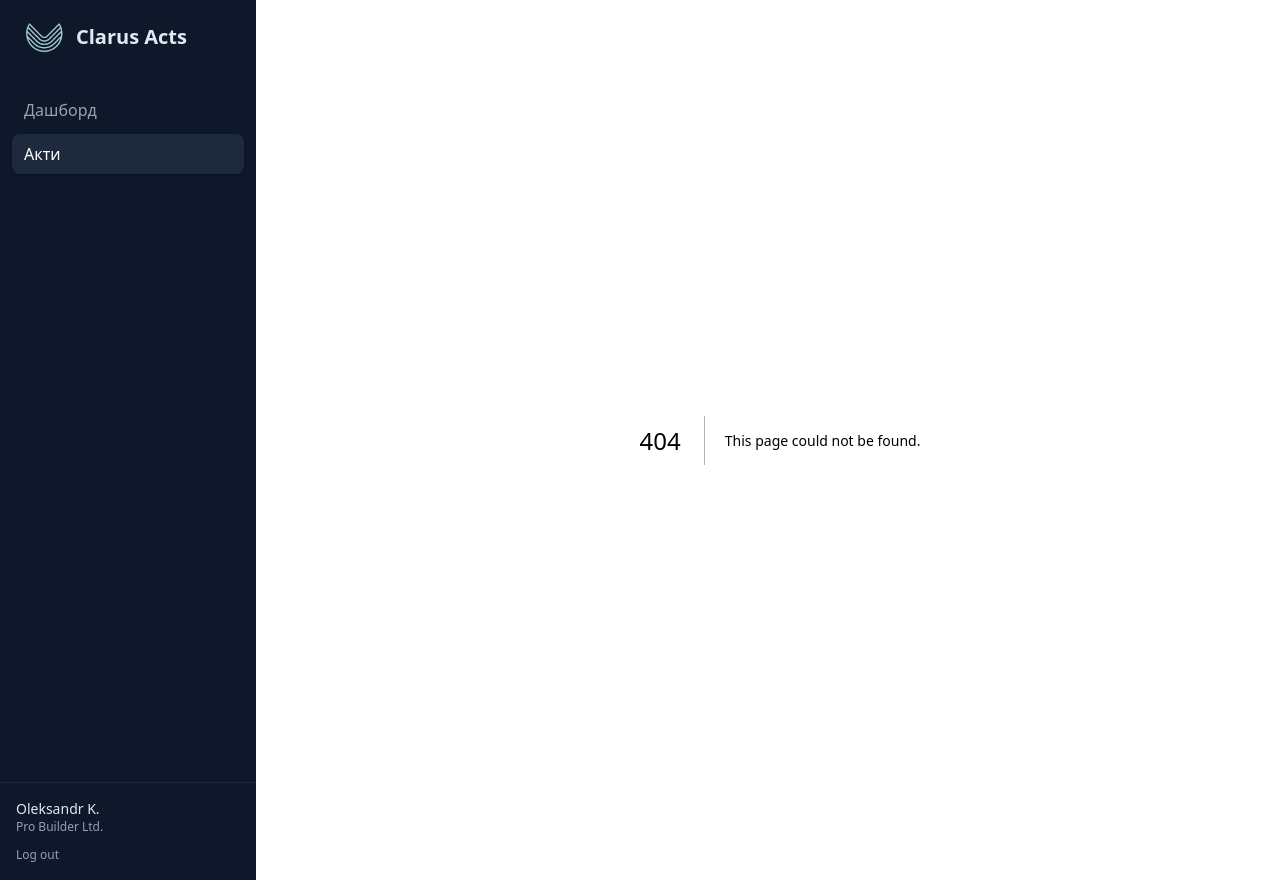
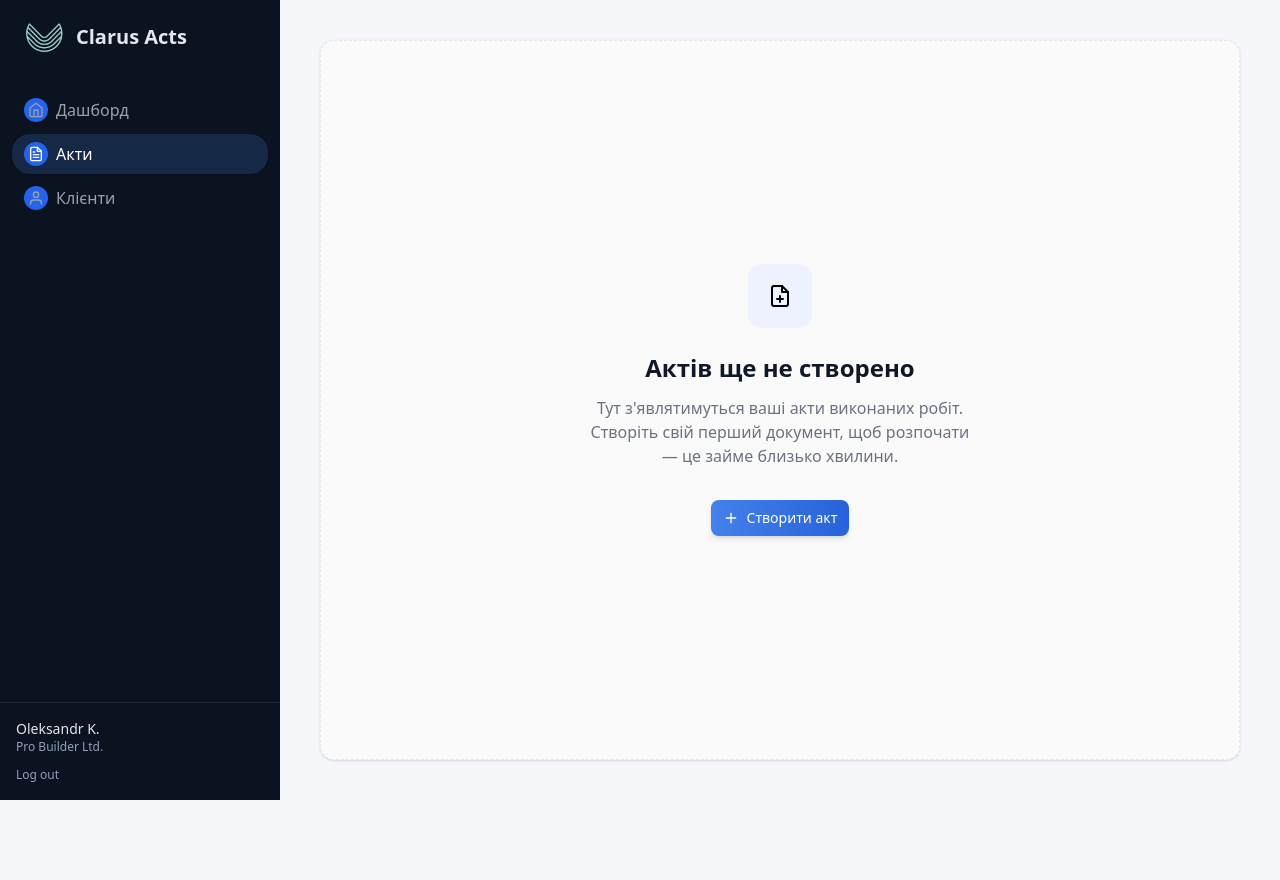
Before and after one commit to OpenAidUA/clarusacts, a Next.js app: page /acts in a window 1280 px wide. Before the commit this address had no page. After the commit the page ends 800 px from the top, so only its background shows below. Built offline with nearby package versions, Linux system fonts and the light colour scheme.

Commit message:
added pages and placeholder

```diff
--- a/package.json
+++ b/package.json
@@ -10,13 +10,16 @@
     "prod": "next build && next start"
   },
   "dependencies": {
+    "@radix-ui/react-slot": "^1.2.4",
     "class-variance-authority": "^0.7.1",
     "clsx": "^2.1.1",
+    "feather-icons": "^4.29.2",
     "lucide-react": "^0.562.0",
     "next": "16.1.1",
     "next-pwa": "^5.6.0",
     "react": "19.2.3",
     "react-dom": "19.2.3",
+    "react-feather": "^2.0.10",
     "tailwind-merge": "^3.4.0"
   },
   "devDependencies": {
--- /dev/null
+++ b/src/app/acts/page.tsx
@@ -0,0 +1,36 @@
+import { Button } from '@/components/ui/button';
+
+import { FilePlus, Plus } from 'react-feather';
+
+import EmptyPagePlaceholder from '@/shared/components/EmptyPage';
+
+export default function Acts() {
+  const acts: string[] = [];
+
+  return (
+    <>
+      {acts.length === 0 ? (
+        <EmptyPagePlaceholder
+          icon={<FilePlus size={24} color="black" />}
+          title="Актів ще не створено"
+          descr="Тут з'являтимуться ваші акти виконаних робіт. Створіть свій перший документ, щоб розпочати — це займе близько хвилини."
+        >
+          <Button
+            className="bg-linear-to-r from-[#4481eb] to-[#2762d9] hover:from-[#3b74e0] hover:to-[#1e53c9] text-white shadow-md transition-color duration-700 active:scale-95"
+            aria-label="Submit"
+          >
+            <Plus />
+            Створити акт
+          </Button>
+        </EmptyPagePlaceholder>
+      ) : (
+        // ...рендер списка клиентов
+        <ul>
+          {acts.map((c) => (
+            <li key={c}>{c}</li>
+          ))}
+        </ul>
+      )}
+    </>
+  );
+}
--- /dev/null
+++ b/src/app/clients/page.tsx
@@ -0,0 +1,36 @@
+import { Button } from '@/components/ui/button';
+
+import { Users, Plus } from 'react-feather';
+
+import EmptyPagePlaceholder from '@/shared/components/EmptyPage';
+
+export default function Clients() {
+  const clients: string[] = [];
+
+  return (
+    <>
+      {clients.length === 0 ? (
+        <EmptyPagePlaceholder
+          icon={<Users size={24} color="black" />}
+          title="Клієнтів ще не додано"
+          descr="Додайте своїх клієнтів сюди, щоб пришвидшити створення документів. Після додавання їхні юридичні реквізити будуть автоматично підставлятися в нові акти."
+        >
+          <Button
+            className="bg-linear-to-r from-[#4481eb] to-[#2762d9] hover:from-[#3b74e0] hover:to-[#1e53c9] text-white shadow-md transition-color duration-700 active:scale-95"
+            aria-label="Submit"
+          >
+            <Plus />
+            Додати клієнта
+          </Button>
+        </EmptyPagePlaceholder>
+      ) : (
+        // ...рендер списка клиентов
+        <ul>
+          {clients.map((c) => (
+            <li key={c}>{c}</li>
+          ))}
+        </ul>
+      )}
+    </>
+  );
+}
--- a/src/app/globals.css
+++ b/src/app/globals.css
@@ -1,5 +1,5 @@
-@import "tailwindcss";
-@import "tw-animate-css";
+@import 'tailwindcss';
+@import 'tw-animate-css';
 
 @custom-variant dark (&:is(.dark *));
 
@@ -48,7 +48,7 @@
 
 :root {
   --radius: 0.625rem;
-  --background: oklch(1 0 0);
+  --background: oklch(0.9758 0.0057 264.53);
   --foreground: oklch(0.145 0 0);
   --card: oklch(1 0 0);
   --card-foreground: oklch(0.145 0 0);
@@ -58,9 +58,9 @@
   --primary-foreground: oklch(0.985 0 0);
   --secondary: oklch(0.97 0 0);
   --secondary-foreground: oklch(0.205 0 0);
-  --muted: oklch(0.97 0 0);
+  --muted: oklch(0.9619 0.0179 272.31);
   --muted-foreground: oklch(0.556 0 0);
-  --accent: oklch(0.97 0 0);
+  --accent: oklch(0.5461 0.2152 262.88);
   --accent-foreground: oklch(0.205 0 0);
   --destructive: oklch(0.577 0.245 27.325);
   --border: oklch(0.922 0 0);
@@ -71,11 +71,11 @@
   --chart-3: oklch(0.398 0.07 227.392);
   --chart-4: oklch(0.828 0.189 84.429);
   --chart-5: oklch(0.769 0.188 70.08);
-  --sidebar: oklch(0.985 0 0);
+  --sidebar: oklch(0.1831 0.0309 263.38);
   --sidebar-foreground: oklch(0.145 0 0);
   --sidebar-primary: oklch(0.205 0 0);
   --sidebar-primary-foreground: oklch(0.985 0 0);
-  --sidebar-accent: oklch(0.97 0 0);
+  --sidebar-accent: oklch(0.2811 0.0614 258.31);
   --sidebar-accent-foreground: oklch(0.205 0 0);
   --sidebar-border: oklch(0.922 0 0);
   --sidebar-ring: oklch(0.708 0 0);
--- a/src/app/layout.tsx
+++ b/src/app/layout.tsx
@@ -33,11 +33,11 @@ export default function RootLayout({
         <meta name="theme-color" content="#000000" />
       </head>
       <body
-        className={`${geistSans.variable} ${geistMono.variable} antialiased bg-gray-50 text-gray-900 grid grid-cols-[280px_1fr] min-h-screen`}
+        className={`${geistSans.variable} ${geistMono.variable} antialiased bg-background text-gray-900 grid grid-cols-[280px_1fr] min-h-screen`}
       >
         <Sidebar />
         <main className="w-full">
-          <div className="max-w-5xl mx-auto p-6 md:p-10">{children}</div>
+          <div className="max-w-7xl h-full mx-auto p-6 md:p-10">{children}</div>
         </main>
       </body>
     </html>
--- /dev/null
+++ b/src/components/ui/button.tsx
@@ -0,0 +1,62 @@
+import * as React from "react"
+import { Slot } from "@radix-ui/react-slot"
+import { cva, type VariantProps } from "class-variance-authority"
+
+import { cn } from "@/lib/utils"
+
+const buttonVariants = cva(
+  "inline-flex items-center justify-center gap-2 whitespace-nowrap rounded-md text-sm font-medium transition-all disabled:pointer-events-none disabled:opacity-50 [&_svg]:pointer-events-none [&_svg:not([class*='size-'])]:size-4 shrink-0 [&_svg]:shrink-0 outline-none focus-visible:border-ring focus-visible:ring-ring/50 focus-visible:ring-[3px] aria-invalid:ring-destructive/20 dark:aria-invalid:ring-destructive/40 aria-invalid:border-destructive",
+  {
+    variants: {
+      variant: {
+        default: "bg-primary text-primary-foreground hover:bg-primary/90",
+        destructive:
+          "bg-destructive text-white hover:bg-destructive/90 focus-visible:ring-destructive/20 dark:focus-visible:ring-destructive/40 dark:bg-destructive/60",
+        outline:
+          "border bg-background shadow-xs hover:bg-accent hover:text-accent-foreground dark:bg-input/30 dark:border-input dark:hover:bg-input/50",
+        secondary:
+          "bg-secondary text-secondary-foreground hover:bg-secondary/80",
+        ghost:
+          "hover:bg-accent hover:text-accent-foreground dark:hover:bg-accent/50",
+        link: "text-primary underline-offset-4 hover:underline",
+      },
+      size: {
+        default: "h-9 px-4 py-2 has-[>svg]:px-3",
+        sm: "h-8 rounded-md gap-1.5 px-3 has-[>svg]:px-2.5",
+        lg: "h-10 rounded-md px-6 has-[>svg]:px-4",
+        icon: "size-9",
+        "icon-sm": "size-8",
+        "icon-lg": "size-10",
+      },
+    },
+    defaultVariants: {
+      variant: "default",
+      size: "default",
+    },
+  }
+)
+
+function Button({
+  className,
+  variant = "default",
+  size = "default",
+  asChild = false,
+  ...props
+}: React.ComponentProps<"button"> &
+  VariantProps<typeof buttonVariants> & {
+    asChild?: boolean
+  }) {
+  const Comp = asChild ? Slot : "button"
+
+  return (
+    <Comp
+      data-slot="button"
+      data-variant={variant}
+      data-size={size}
+      className={cn(buttonVariants({ variant, size, className }))}
+      {...props}
+    />
+  )
+}
+
+export { Button, buttonVariants }
--- /dev/null
+++ b/src/shared/components/EmptyPage.tsx
@@ -0,0 +1,39 @@
+import React from 'react';
+
+type EmptyPagePlaceholderProps = {
+  icon: React.JSX.Element;
+  title: string;
+  descr: string;
+  children: React.JSX.Element;
+};
+
+const EmptyPagePlaceholder: React.FC<EmptyPagePlaceholderProps> = ({
+  icon,
+  title,
+  descr,
+  children,
+}) => {
+  return (
+    <div className="h-full bg-primary-foreground shadow-sm border border-dashed border-gray-200 flex items-center justify-center rounded-xl">
+      <div className="max-w-2xl w-full p-12 text-center">
+        <div className="inline-flex items-center justify-center w-16 h-16 rounded-xl bg-muted text-blue-600 mb-6">
+          {icon}
+        </div>
+
+        <h1 className="text-2xl font-bold text-gray-900 mb-3">{title}</h1>
+
+        <p className="text-gray-500 mb-8 max-w-sm mx-auto">{descr}</p>
+
+        {children}
+
+        {/* Кнопка действия */}
+        {/* <button className="inline-flex items-center justify-center px-6 py-3 bg-blue-600 hover:bg-blue-700 text-white font-medium rounded-lg transition-colors gap-2 shadow-sm">
+          <PlusIcon className="w-5 h-5" />
+          Create my first act
+        </button> */}
+      </div>
+    </div>
+  );
+};
+
+export default EmptyPagePlaceholder;
--- /dev/null
+++ b/src/shared/components/layout/Header.tsx
@@ -0,0 +1,9 @@
+'use client';
+
+import React from 'react';
+
+const Header = () => {
+  return <div>Header</div>;
+};
+
+export default Header;
--- a/src/shared/components/layout/Sidebar.tsx
+++ b/src/shared/components/layout/Sidebar.tsx
@@ -1,4 +1,6 @@
 'use client';
+
+import { Home, FileText, User } from 'react-feather';
 
 import Link from 'next/link';
 import Image from 'next/image';
@@ -6,15 +8,16 @@ import { usePathname } from 'next/navigation';
 import { twMerge } from 'tailwind-merge';
 
 const nav = [
-  { name: 'Дашборд', href: '/' },
-  { name: 'Акти', href: '/acts' },
+  { name: 'Дашборд', href: '/', icon: <Home size={16} /> },
+  { name: 'Акти', href: '/acts', icon: <FileText size={16} /> },
+  { name: 'Клієнти', href: '/clients', icon: <User size={16} /> },
 ];
 
 export function Sidebar() {
   const pathname = usePathname();
 
   return (
-    <aside className="flex w-64 flex-col bg-slate-900 text-slate-200">
+    <aside className="flex w-70 flex-col bg-sidebar text-slate-200">
       <div className="flex gap-3 px-6 py-5 items-center mb-4">
         <Image width={40} height={40} src="/logo.png" alt="logo" />
         <p className="text-xl font-bold">Clarus Acts</p>
@@ -30,11 +33,13 @@ export function Sidebar() {
               key={item.href}
               href={item.href}
               className={twMerge(
-                'block rounded-md px-3 py-2 text-md font-medium transition-colors',
+                'flex items-center gap-2 rounded-2xl px-3 py-2 text-md font-medium transition-colors',
                 'text-gray-400 hover:bg-slate-800 hover:text-white',
-                isActive && 'bg-slate-800 text-white shadow-sm'
+                isActive && 'bg-sidebar-accent text-white shadow-sm'
               )}
             >
+              <span className="p-1 rounded-full bg-accent">{item.icon}</span>
+
               {item.name}
             </Link>
           );
```
Also changed, not shown: 1 other file (tests, documents, lock files or other folders).
